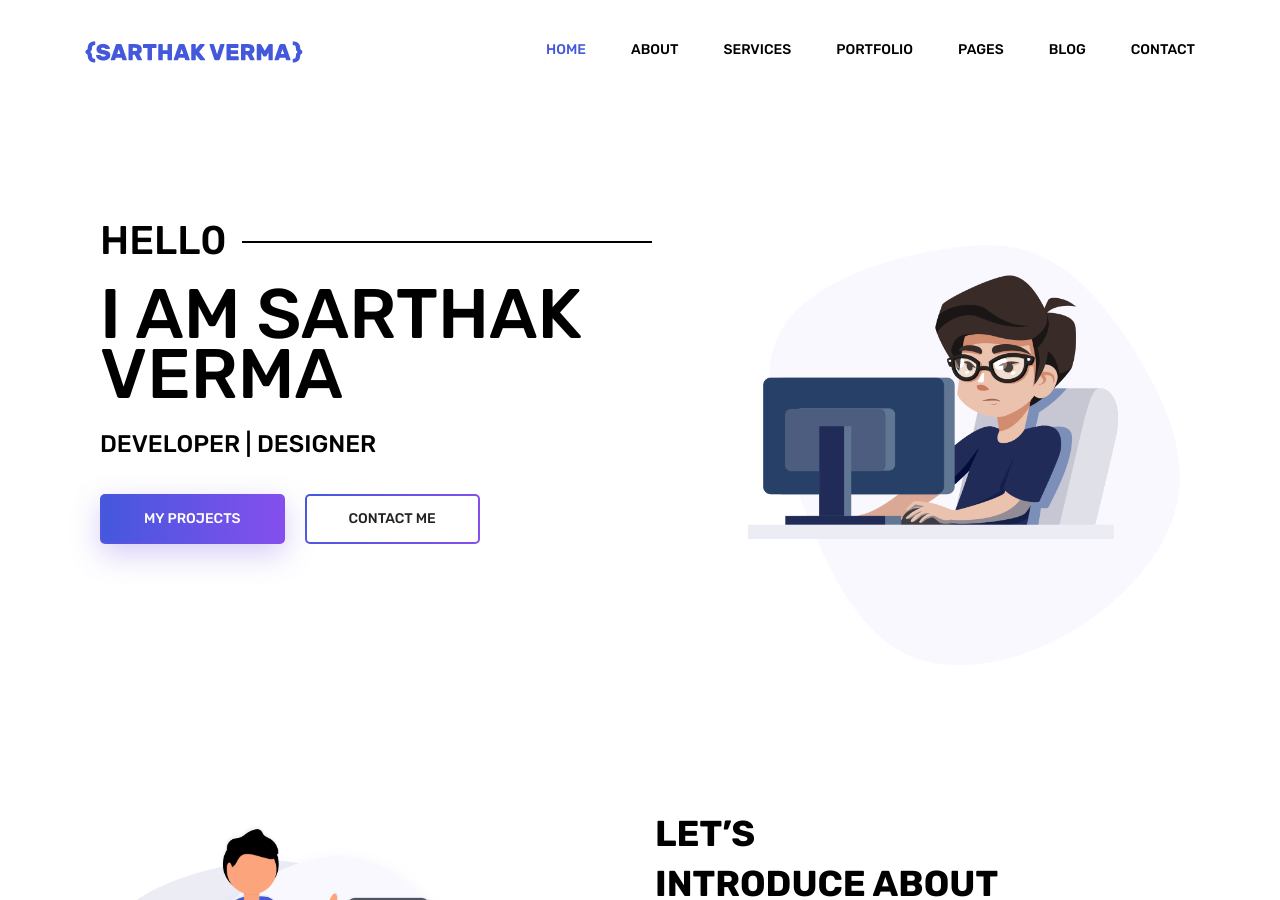
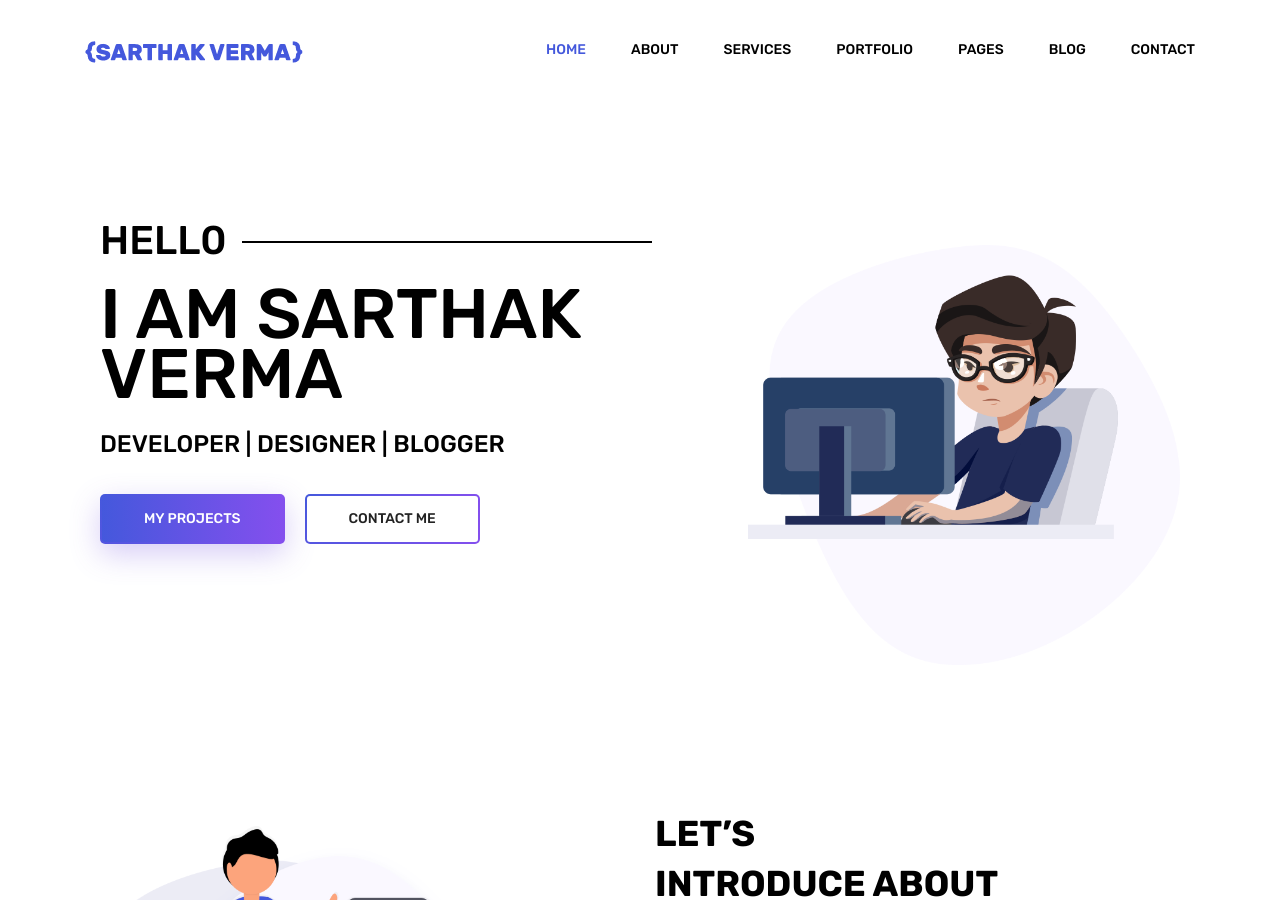
Before and after one commit to IAmSarthakVerma/iamsarthakverma.github.io, a Jekyll site: the page built from index.html, in a window 1280 px wide and 900 px high. Built offline with Jekyll 4.4.1, drawn with Linux system fonts in a browser that asks for light colours; nearby versions of some CDN libraries; the list of posts is cut into pages by our own code.

Commit message:
Update index.html

```diff
--- a/index.html
+++ b/index.html
@@ -12,7 +12,7 @@ use-site-title: true
                     <div class="banner_content pt-5">
                         <h3 class="text-uppercase">Hell0</h3>
                         <h1 class="text-uppercase">I am Sarthak Verma</h1>
-                        <h5 class="text-uppercase">Developer  |  Designer</h5>
+                        <h5 class="text-uppercase">Developer | Designer | Blogger</h5>
                         <div class="d-flex align-items-center">
                             <a class="primary_btn" href="#"><span>My Projects</span></a>
                             <a class="primary_btn tr-bg" href="#"><span>Contact Me</span></a>
```
